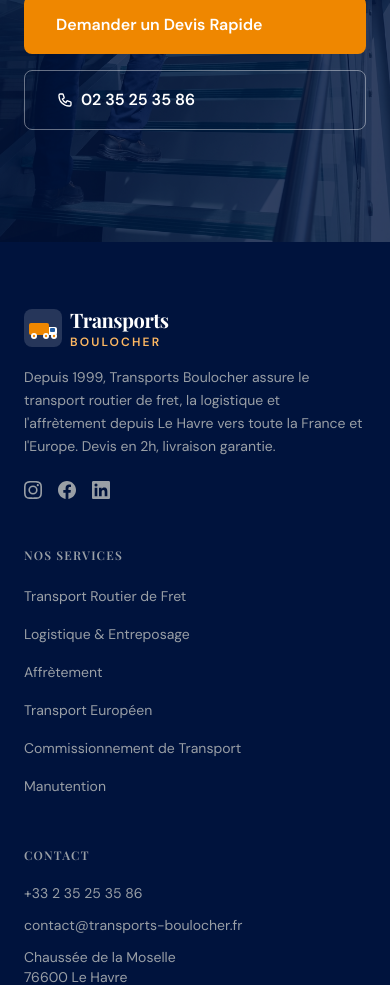
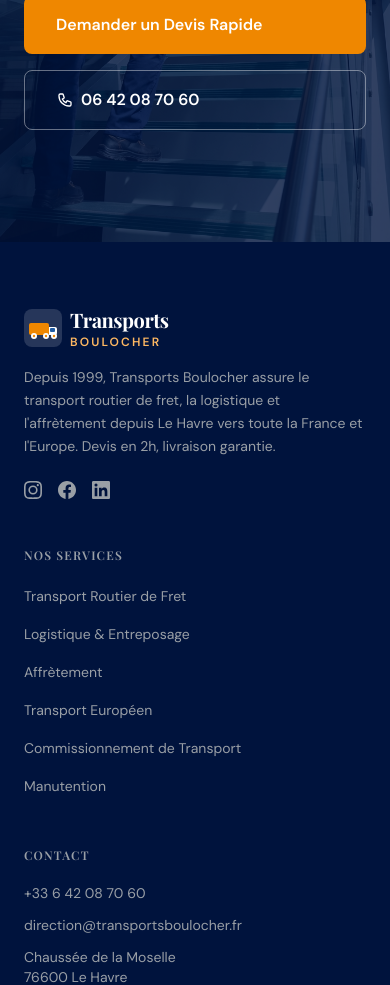
Before and after one commit to agencecelexia-dotcom/demenageur, a Next.js app: page / in a window 390 px wide. Shown: the part 7360-8345 px from the top of the page. Built offline with nearby package versions, Linux system fonts and the light colour scheme; a web font is replaced by a local one.

Commit message:
fix: mise à jour des coordonnées réelles Transports Boulocher
- Email : direction@transportsboulocher.fr
- Téléphone : 06 42 08 70 60

https://claude.ai/code/session_01686CZGfaVFTtt8K8aqdMaF

```diff
--- a/src/components/sections/CTASection.tsx
+++ b/src/components/sections/CTASection.tsx
@@ -33,13 +33,13 @@ export default function CTASection() {
               Demander un Devis Rapide
             </Link>
             <a
-              href="tel:+33235253586"
+              href="tel:+33642087060"
               className="inline-flex items-center gap-2 px-8 py-4 rounded-lg border border-white/40 text-white font-semibold hover:bg-white/10 transition-colors"
             >
               <svg className="h-4 w-4" fill="none" viewBox="0 0 24 24" stroke="currentColor">
                 <path strokeLinecap="round" strokeLinejoin="round" strokeWidth={2} d="M3 5a2 2 0 012-2h3.28a1 1 0 01.948.684l1.498 4.493a1 1 0 01-.502 1.21l-2.257 1.13a11.042 11.042 0 005.516 5.516l1.13-2.257a1 1 0 011.21-.502l4.493 1.498a1 1 0 01.684.949V19a2 2 0 01-2 2h-1C9.716 21 3 14.284 3 6V5z" />
               </svg>
-              02 35 25 35 86
+              06 42 08 70 60
             </a>
           </div>
         </FadeUp>
--- a/src/data/company.ts
+++ b/src/data/company.ts
@@ -8,8 +8,8 @@ export const company: CompanyInfo = {
     "Depuis 1999, Transports Boulocher assure le transport routier de fret en Normandie et sur l'axe Le Havre–Paris avec rigueur et ponctualité. Transport interurbain, logistique, affrètement et commissionnement au service des professionnels.",
   founded: 1999,
   siret: "425 083 508",
-  phone: "+33 2 35 25 35 86",
-  email: "contact@transports-boulocher.fr",
+  phone: "+33 6 42 08 70 60",
+  email: "direction@transportsboulocher.fr",
   address: {
     street: "Chaussée de la Moselle",
     postalCode: "76600",
```
